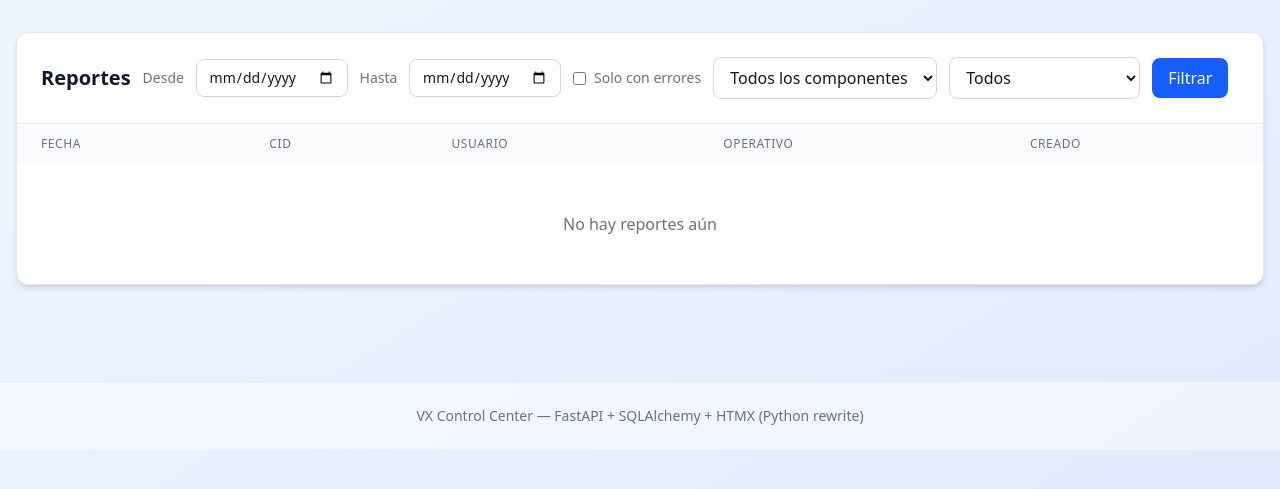
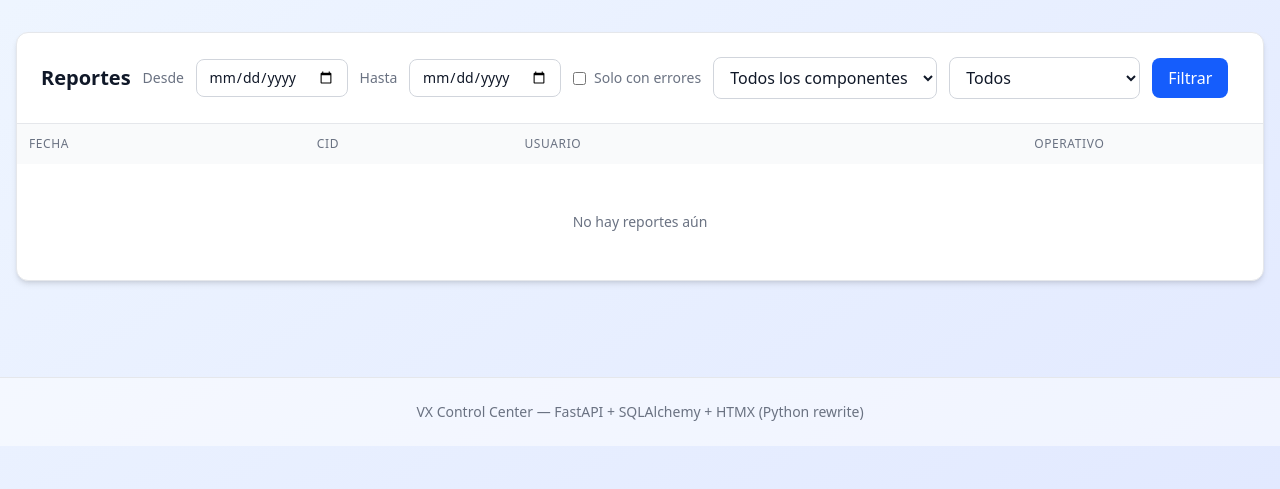
Before and after one commit to deleyva/vx-registro-de-uso, a FastAPI app: template src/app/templates/index.html in a window 1280 px wide. Shown: the part 85-574 px from the top of the page. Run offline with FastAPI, Linux system fonts and the light colour scheme; the template is opened without the code that fills it, so the values that code supplies are empty.

Commit message:
fix: modal centrado, eliminadas columnas redundantes y overflow horizontal

```diff
--- a/src/app/routers/web.py
+++ b/src/app/routers/web.py
@@ -29,9 +29,13 @@ templates = Jinja2Templates(directory=str(TEMPLATES_DIR))
 
 
 def _format_es_datetime(dt: datetime) -> str:
-    """Spanish-style date format used in the React table."""
+    """Spanish-style date format, converted to Europe/Madrid."""
     if dt is None:
         return "—"
+    from zoneinfo import ZoneInfo
+    madrid = ZoneInfo("Europe/Madrid")
+    if dt.tzinfo is not None:
+        dt = dt.astimezone(madrid)
     return dt.strftime("%d/%m/%Y, %H:%M:%S")
 
 
--- a/src/app/templates/partials/reports_table.html
+++ b/src/app/templates/partials/reports_table.html
@@ -1,38 +1,37 @@
 <div class="overflow-x-auto">
-  <table class="w-full">
+  <table class="w-full text-sm">
     <thead class="bg-gray-50">
       <tr>
-        <th class="px-6 py-3 text-left text-xs font-medium text-gray-500 uppercase tracking-wider">Fecha</th>
-        <th class="px-6 py-3 text-left text-xs font-medium text-gray-500 uppercase tracking-wider">CID</th>
-        <th class="px-6 py-3 text-left text-xs font-medium text-gray-500 uppercase tracking-wider">Usuario</th>
+        <th class="px-3 py-3 text-left text-xs font-medium text-gray-500 uppercase tracking-wider">Fecha</th>
+        <th class="px-3 py-3 text-left text-xs font-medium text-gray-500 uppercase tracking-wider">CID</th>
+        <th class="px-3 py-3 text-left text-xs font-medium text-gray-500 uppercase tracking-wider">Usuario</th>
         {% for c in components %}
-          <th class="px-6 py-3 text-left text-xs font-medium text-gray-500 uppercase tracking-wider">
+          <th class="px-2 py-3 text-center text-xs font-medium text-gray-500 uppercase tracking-wider">
             {{ component_labels.get(c, c) }}
           </th>
         {% endfor %}
-        <th class="px-6 py-3 text-left text-xs font-medium text-gray-500 uppercase tracking-wider">Operativo</th>
-        <th class="px-6 py-3 text-left text-xs font-medium text-gray-500 uppercase tracking-wider">Creado</th>
+        <th class="px-2 py-3 text-center text-xs font-medium text-gray-500 uppercase tracking-wider">Operativo</th>
       </tr>
     </thead>
     <tbody class="divide-y divide-gray-200">
       {% if reports|length == 0 %}
         <tr>
-          <td colspan="{{ 5 + components|length }}" class="px-6 py-12 text-center text-gray-500">
+          <td colspan="{{ 4 + components|length }}" class="px-3 py-12 text-center text-gray-500">
             No hay reportes aún
           </td>
         </tr>
       {% else %}
         {% for r in reports %}
           <tr class="hover:bg-gray-50 transition-colors">
-            <td class="px-6 py-4 whitespace-nowrap text-sm text-gray-900">
+            <td class="px-3 py-3 whitespace-nowrap text-gray-900">
               {{ r.timestamp | es_datetime }}
             </td>
-            <td class="px-6 py-4 whitespace-nowrap text-sm text-gray-900">{{ r.migasfree_cid }}</td>
-            <td class="px-6 py-4 whitespace-nowrap text-sm text-gray-900">{{ r.usuario_grafico }}</td>
+            <td class="px-3 py-3 whitespace-nowrap text-gray-900">{{ r.migasfree_cid }}</td>
+            <td class="px-3 py-3 whitespace-nowrap text-gray-900">{{ r.usuario_grafico }}</td>
 
             {% for c in components %}
               {% set item = r.verificacion_equipos.get(c) %}
-              <td class="px-6 py-4 whitespace-nowrap">
+              <td class="px-2 py-3 whitespace-nowrap text-center">
                 {% if item is none %}
                   <span class="text-xs text-gray-400">—</span>
                 {% else %}
@@ -53,15 +52,12 @@
               </td>
             {% endfor %}
 
-            <td class="px-6 py-4 whitespace-nowrap">
+            <td class="px-2 py-3 whitespace-nowrap text-center">
               {% if r.resumen.get('equipo_operativo') %}
                 <span class="px-2 py-1 rounded-full text-xs font-medium bg-green-100 text-green-700">Sí</span>
               {% else %}
                 <span class="px-2 py-1 rounded-full text-xs font-medium bg-red-100 text-red-700">No</span>
               {% endif %}
-            </td>
-            <td class="px-6 py-4 whitespace-nowrap text-sm text-gray-500">
-              {{ r.created_at | es_relative }}
             </td>
           </tr>
         {% endfor %}
```
Also changed, not shown: src/app/static/css/tailwind.css.
